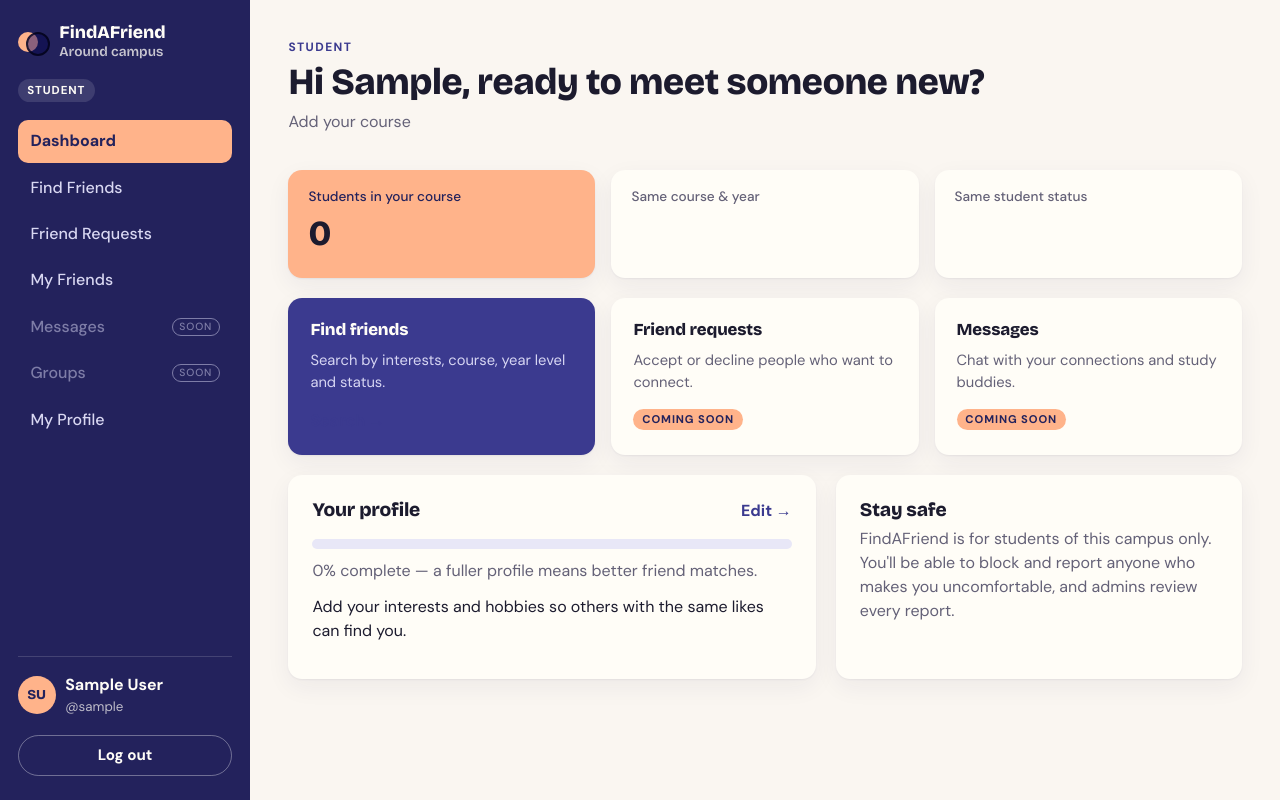
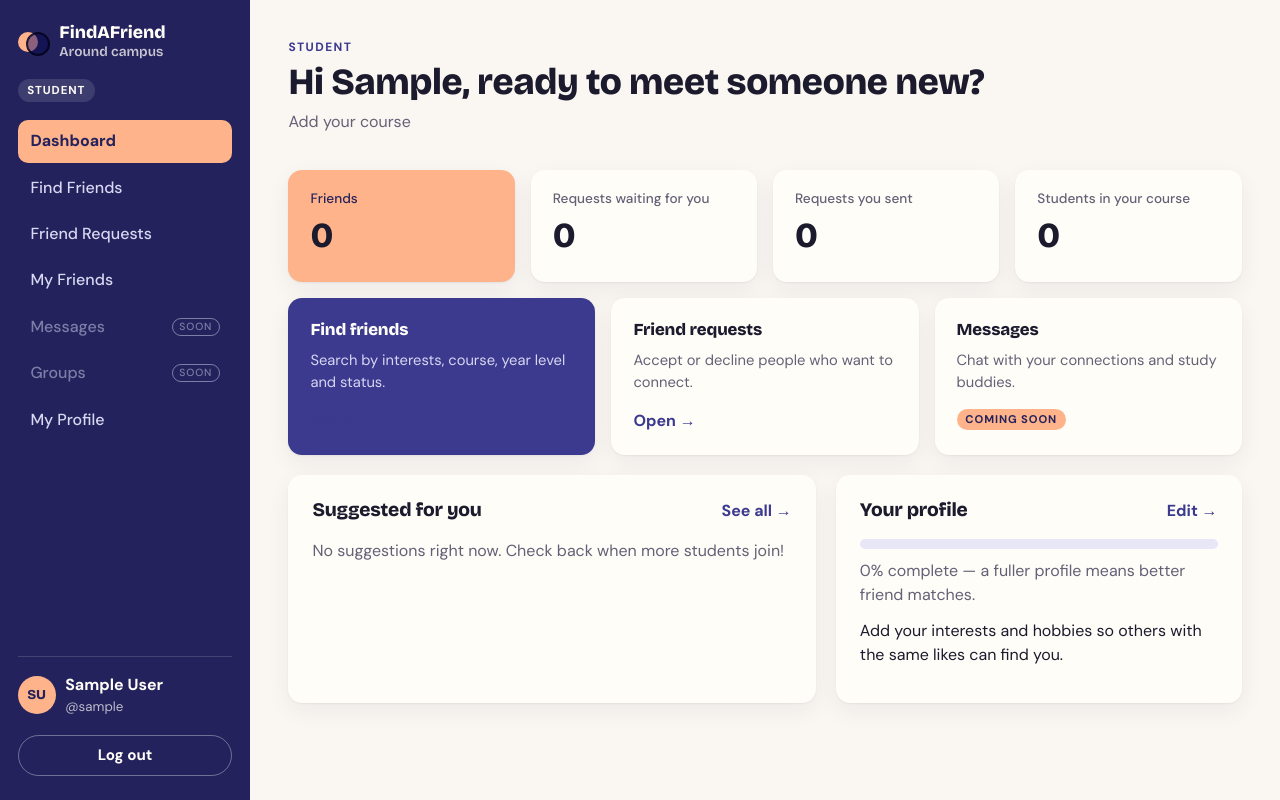
Before and after one commit to vinzielgailelozano/FindAFriend-Lozano-VinzielGaile-G06, a Django app: page /dashboard/student/ in a window 1280 px wide. Run offline with Django 5.2, Linux system fonts and the light colour scheme; the visitor is signed in with stand-in values (Sample User, id 1); data comes from the database, SQL or seed files in the repository; data that the repository does not hold is empty; parts of the project's set-up code (start-up, migrations or seed data) failed here and were passed over.

Commit message:
shows friends, requests, and suggestions on student dashboard

```diff
--- a/templates/dashboard/student_dashboard.html
+++ b/templates/dashboard/student_dashboard.html
@@ -9,10 +9,11 @@
     </div>
   </header>
 
-  <section class="stats stats-3">
-    <div class="stat stat-accent"><span class="stat-label">Students in your course</span><span class="stat-value">{{ same_course_count }}</span></div>
-    <div class="stat"><span class="stat-label">Same course &amp; year</span><span class="stat-value">{{ same_course_year_count }}</span></div>
-    <div class="stat"><span class="stat-label">{% if user.student_status %}Other {{ user.get_student_status_display|lower }} students{% else %}Same student status{% endif %}</span><span class="stat-value">{{ same_status_count }}</span></div>
+  <section class="stats">
+    <a class="stat stat-link stat-accent" href="{% url 'friends:friend_list' %}"><span class="stat-label">Friends</span><span class="stat-value">{{ friend_count }}</span></a>
+    <a class="stat stat-link" href="{% url 'friends:request_list' %}"><span class="stat-label">Requests waiting for you</span><span class="stat-value">{{ received_count }}</span></a>
+    <a class="stat stat-link" href="{% url 'friends:request_list' %}"><span class="stat-label">Requests you sent</span><span class="stat-value">{{ sent_count }}</span></a>
+    <a class="stat stat-link" href="{% url 'friends:student_list' %}?course={{ user.course|urlencode }}"><span class="stat-label">Students in your course</span><span class="stat-value">{{ same_course_count }}</span></a>
   </section>
 
   <section class="quick-actions">
@@ -21,11 +22,11 @@
       <p>Search by interests, course, year level and status.</p>
       <span class="link">Search →</span>
     </a>
-    <div class="action">
+    <a class="action" href="{% url 'friends:request_list' %}">
       <h3>Friend requests</h3>
       <p>Accept or decline people who want to connect.</p>
-      <span class="badge">Coming soon</span>
-    </div>
+      <span class="link">{% if received_count %}{{ received_count }} waiting →{% else %}Open →{% endif %}</span>
+    </a>
     <div class="action">
       <h3>Messages</h3>
       <p>Chat with your connections and study buddies.</p>
@@ -34,6 +35,25 @@
   </section>
 
   <div class="grid-2">
+    <section class="card">
+      <div class="card-head">
+        <h2>Suggested for you</h2>
+        <a href="{% url 'friends:student_list' %}">See all →</a>
+      </div>
+      {% for s in suggestions %}
+        <a class="suggestion" href="{% url 'friends:student_detail' s.pk %}">
+          {% include "accounts/_avatar.html" with u=s size="sm" %}
+          <div>
+            <strong>{{ s.get_full_name|default:s.username }}</strong>
+            <small class="muted">{{ s.course|default:"Course not set" }}{% if s.year_level %} · {{ s.get_year_level_display }}{% endif %}</small>
+          </div>
+          <span class="btn btn-sm btn-primary">Add</span>
+        </a>
+      {% empty %}
+        <p class="muted">No suggestions right now. Check back when more students join!</p>
+      {% endfor %}
+    </section>
+
     <section class="card">
       <div class="card-head">
         <h2>Your profile</h2>
@@ -49,9 +69,5 @@
         <p>Add your interests and hobbies so others with the same likes can find you.</p>
       {% endif %}
     </section>
-    <section class="card">
-      <h2>Stay safe</h2>
-      <p class="muted">FindAFriend is for students of this campus only. You'll be able to block and report anyone who makes you uncomfortable, and admins review every report.</p>
-    </section>
   </div>
 {% endblock %}
```
